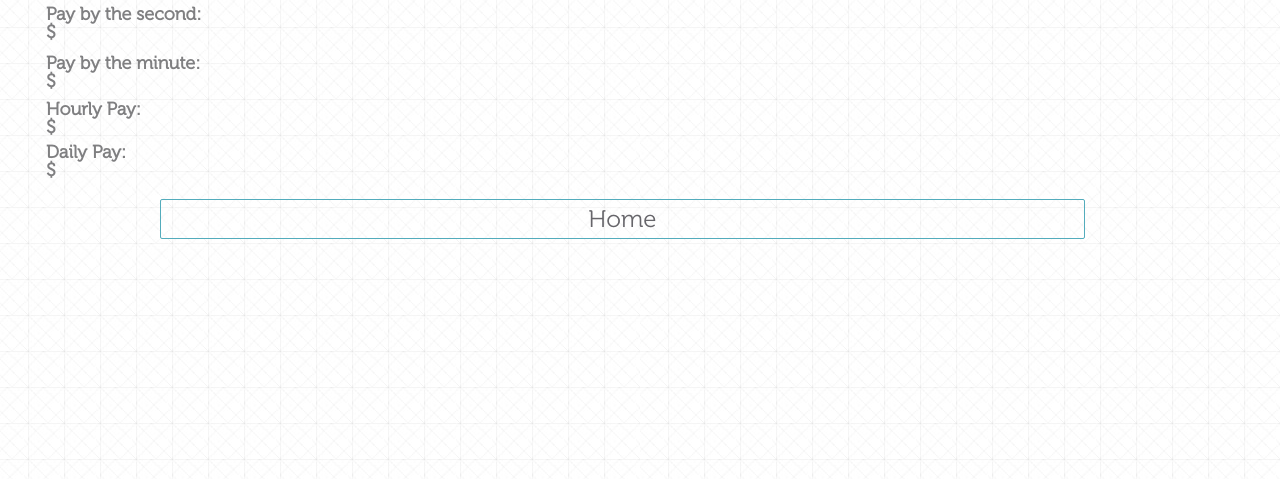
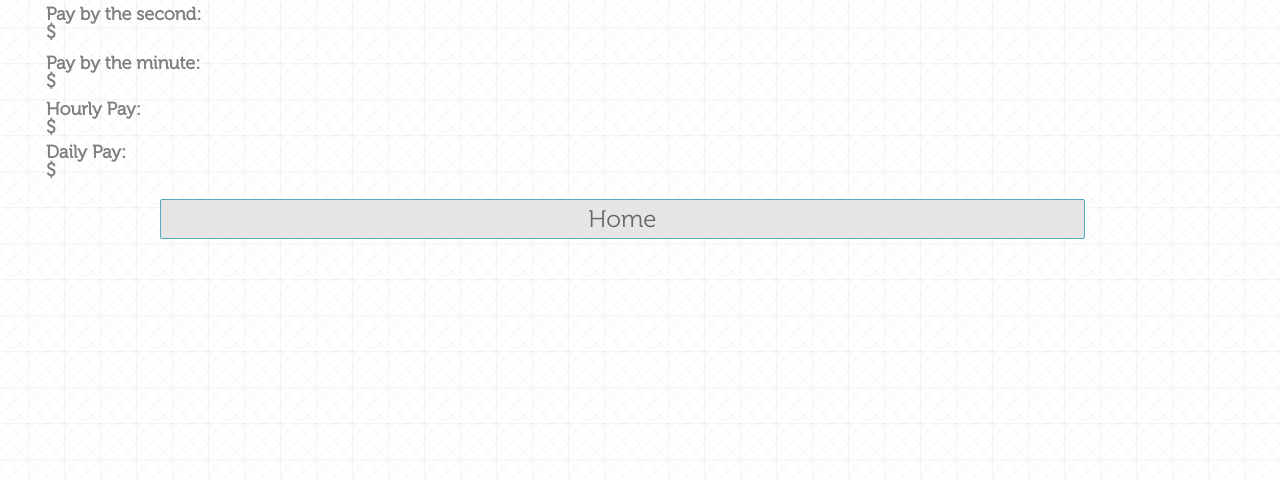
Before and after one commit to zohairhemani1/Accrue, a PHP site: page /gear.html in a window 1280 px wide. Shown: the part 217-696 px from the top of the page. Run offline with PHP 8.4, Linux system fonts and the light colour scheme.

Commit message:
backgoround color

```diff
--- a/www/css/style.css
+++ b/www/css/style.css
@@ -241,7 +241,7 @@
 	width: 83%;
 	font-size: 22px;
 	color:#66656a;
-	background:e5e5e5;
+	background:#e5e5e5;
 	border:1px solid #53acbc;
 	border-radius:2px;
 	height:31px;
```
